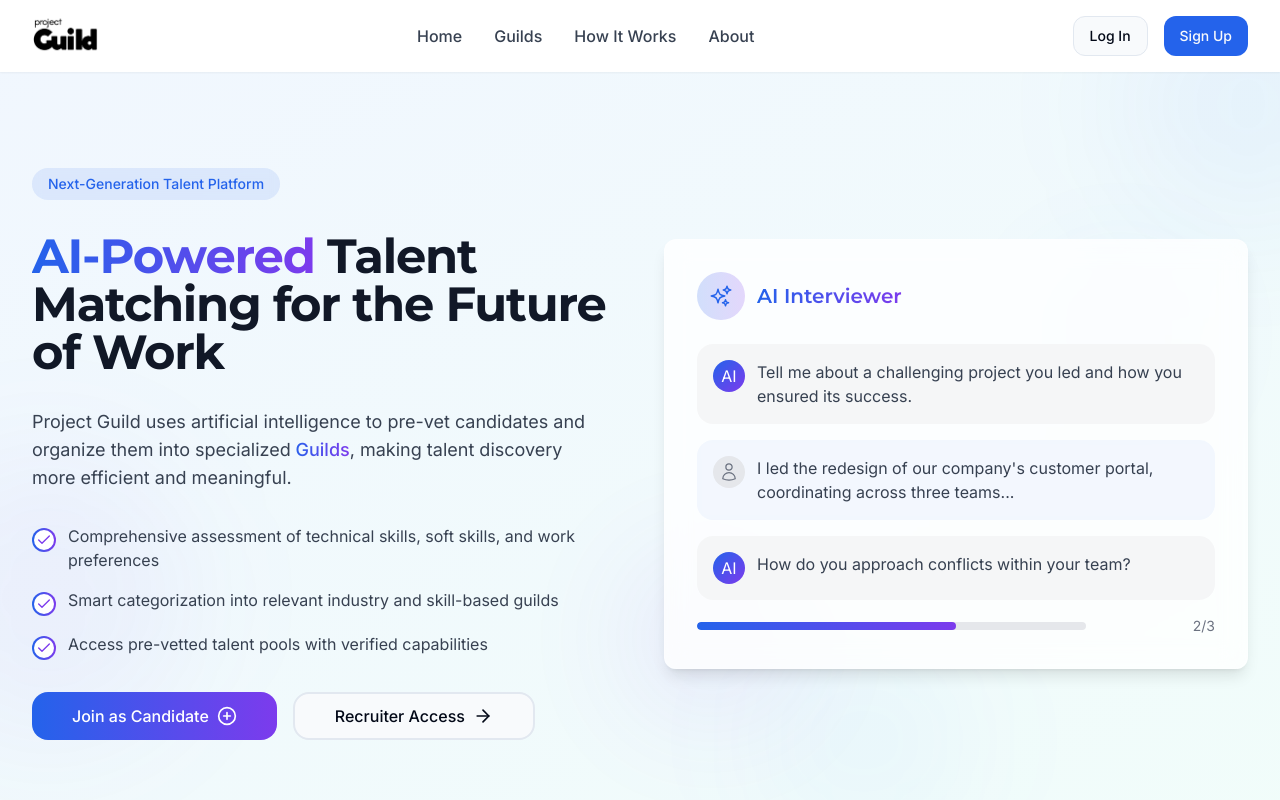
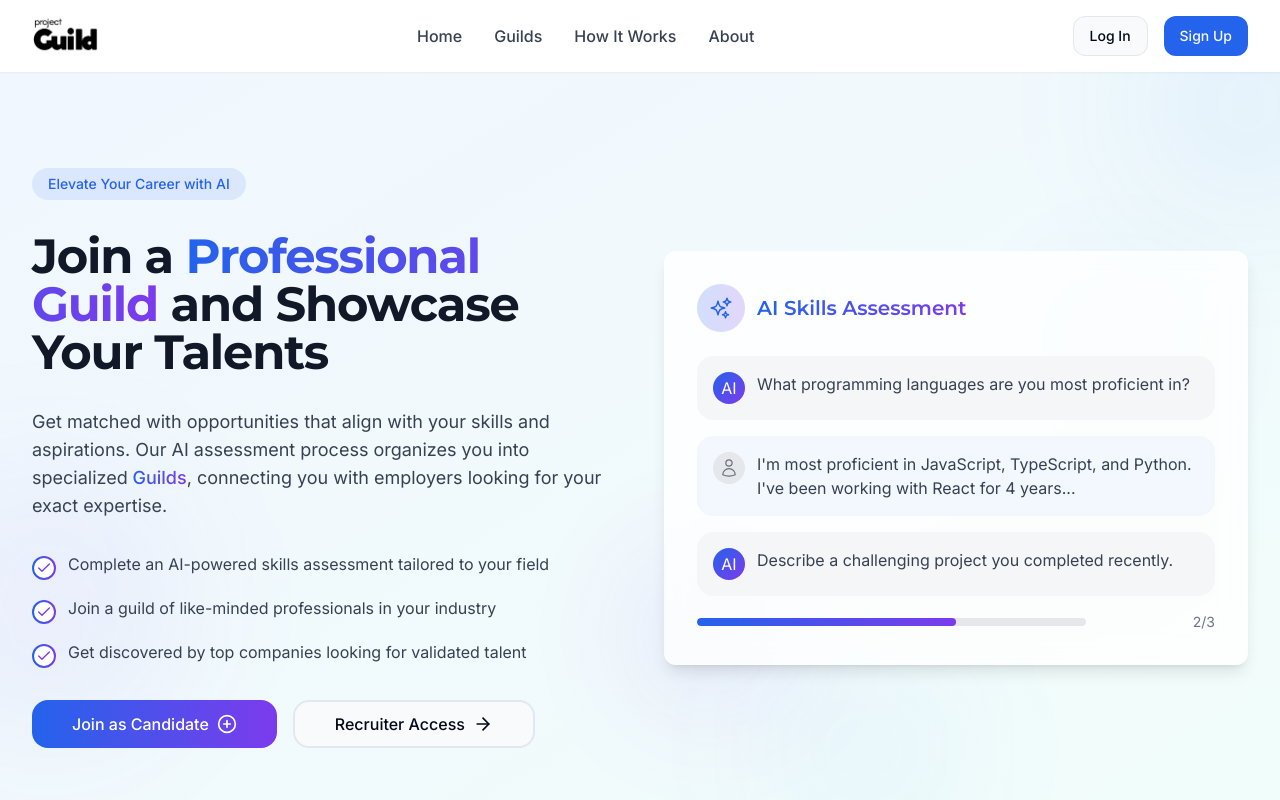
Before and after one commit to mocktagon/talent-guild-ai, a React (Vite) app: page / in a window 1280 px wide. Shown: the top 800 px of the page. Built offline with nearby package versions, Linux system fonts and the light colour scheme.

Commit message:
Refactor: Update hero content
Update hero content to focus on candidates and recruiter access.

```diff
--- a/src/components/home/Hero.tsx
+++ b/src/components/home/Hero.tsx
@@ -17,16 +17,16 @@ const Hero = () => {
         <div className="grid grid-cols-1 lg:grid-cols-2 gap-12 items-center">
           <div className="space-y-8 max-w-xl">
             <div className="inline-block px-4 py-1.5 bg-primary/10 backdrop-blur-sm rounded-full text-primary font-medium text-sm animate-fade-in">
-              Next-Generation Talent Platform
+              Elevate Your Career with AI
             </div>
 
             <h1 className="text-4xl md:text-5xl font-heading font-bold tracking-tight text-gray-900 leading-tight animate-slide-in">
-              <span className="bg-gradient-to-r from-primary to-secondary bg-clip-text text-transparent">AI-Powered</span> Talent Matching for the Future of Work
+              Join a <span className="bg-gradient-to-r from-primary to-secondary bg-clip-text text-transparent">Professional Guild</span> and Showcase Your Talents
             </h1>
 
             <p className="text-lg text-gray-700 animate-fade-in" style={{animationDelay: '0.2s'}}>
-              Project Guild uses artificial intelligence to pre-vet candidates and organize them into specialized
-              <span className="bg-gradient-to-r from-primary to-secondary bg-clip-text text-transparent font-medium"> Guilds</span>, making talent discovery more efficient and meaningful.
+              Get matched with opportunities that align with your skills and aspirations. Our AI assessment process organizes you into specialized
+              <span className="bg-gradient-to-r from-primary to-secondary bg-clip-text text-transparent font-medium"> Guilds</span>, connecting you with employers looking for your exact expertise.
             </p>
 
             <div className="space-y-4 animate-fade-in" style={{animationDelay: '0.3s'}}>
@@ -36,7 +36,7 @@ const Hero = () => {
                     <Check className="text-secondary w-4 h-4" />
                   </div>
                 </div>
-                <span className="ml-3 text-gray-700">Comprehensive assessment of technical skills, soft skills, and work preferences</span>
+                <span className="ml-3 text-gray-700">Complete an AI-powered skills assessment tailored to your field</span>
               </div>
               <div className="flex items-start">
                 <div className="mt-1 p-0.5 bg-gradient-to-r from-primary to-secondary rounded-full">
@@ -44,7 +44,7 @@ const Hero = () => {
                     <Check className="text-secondary w-4 h-4" />
                   </div>
                 </div>
-                <span className="ml-3 text-gray-700">Smart categorization into relevant industry and skill-based guilds</span>
+                <span className="ml-3 text-gray-700">Join a guild of like-minded professionals in your industry</span>
               </div>
               <div className="flex items-start">
                 <div className="mt-1 p-0.5 bg-gradient-to-r from-primary to-secondary rounded-full">
@@ -52,7 +52,7 @@ const Hero = () => {
                     <Check className="text-secondary w-4 h-4" />
                   </div>
                 </div>
-                <span className="ml-3 text-gray-700">Access pre-vetted talent pools with verified capabilities</span>
+                <span className="ml-3 text-gray-700">Get discovered by top companies looking for validated talent</span>
               </div>
             </div>
 
@@ -80,7 +80,7 @@ const Hero = () => {
                     <path strokeLinecap="round" strokeLinejoin="round" d="M9.813 15.904L9 18.75l-.813-2.846a4.5 4.5 0 00-3.09-3.09L2.25 12l2.846-.813a4.5 4.5 0 003.09-3.09L9 5.25l.813 2.846a4.5 4.5 0 003.09 3.09L15.75 12l-2.846.813a4.5 4.5 0 00-3.09 3.09zM18.259 8.715L18 9.75l-.259-1.035a3.375 3.375 0 00-2.455-2.456L14.25 6l1.036-.259a3.375 3.375 0 002.455-2.456L18 2.25l.259 1.035a3.375 3.375 0 002.456 2.456L21.75 6l-1.035.259a3.375 3.375 0 00-2.456 2.456zM16.894 20.567L16.5 21.75l-.394-1.183a2.25 2.25 0 00-1.423-1.423L13.5 18.75l1.183-.394a2.25 2.25 0 001.423-1.423l.394-1.183.394 1.183a2.25 2.25 0 001.423 1.423l1.183.394-1.183.394a2.25 2.25 0 00-1.423 1.423z" />
                   </svg>
                 </div>
-                <h2 className="text-xl font-semibold ml-3 bg-gradient-to-r from-primary to-secondary bg-clip-text text-transparent">AI Interviewer</h2>
+                <h2 className="text-xl font-semibold ml-3 bg-gradient-to-r from-primary to-secondary bg-clip-text text-transparent">AI Skills Assessment</h2>
               </div>
 
               <div className="space-y-4">
@@ -88,7 +88,7 @@ const Hero = () => {
                   <div className="w-8 h-8 rounded-full bg-gradient-to-br from-primary to-secondary flex items-center justify-center text-white mr-3 shrink-0">
                     AI
                   </div>
-                  <p className="text-gray-700">Tell me about a challenging project you led and how you ensured its success.</p>
+                  <p className="text-gray-700">What programming languages are you most proficient in?</p>
                 </div>
 
                 <div className="bg-primary/5 backdrop-blur-sm rounded-2xl p-4 flex animate-fade-in" style={{animationDelay: '0.7s'}}>
@@ -97,14 +97,14 @@ const Hero = () => {
                       <path strokeLinecap="round" strokeLinejoin="round" d="M15.75 6a3.75 3.75 0 11-7.5 0 3.75 3.75 0 017.5 0zM4.501 20.118a7.5 7.5 0 0114.998 0A17.933 17.933 0 0112 21.75c-2.676 0-5.216-.584-7.499-1.632z" />
                     </svg>
                   </div>
-                  <p className="text-gray-700">I led the redesign of our company's customer portal, coordinating across three teams...</p>
+                  <p className="text-gray-700">I'm most proficient in JavaScript, TypeScript, and Python. I've been working with React for 4 years...</p>
                 </div>
 
                 <div className="bg-gray-100/80 backdrop-blur-sm rounded-2xl p-4 flex animate-fade-in" style={{animationDelay: '0.8s'}}>
                   <div className="w-8 h-8 rounded-full bg-gradient-to-br from-primary to-secondary flex items-center justify-center text-white mr-3 shrink-0">
                     AI
                   </div>
-                  <p className="text-gray-700">How do you approach conflicts within your team?</p>
+                  <p className="text-gray-700">Describe a challenging project you completed recently.</p>
                 </div>
 
                 <div className="flex items-center justify-between mt-4 animate-fade-in" style={{animationDelay: '0.9s'}}>
```
